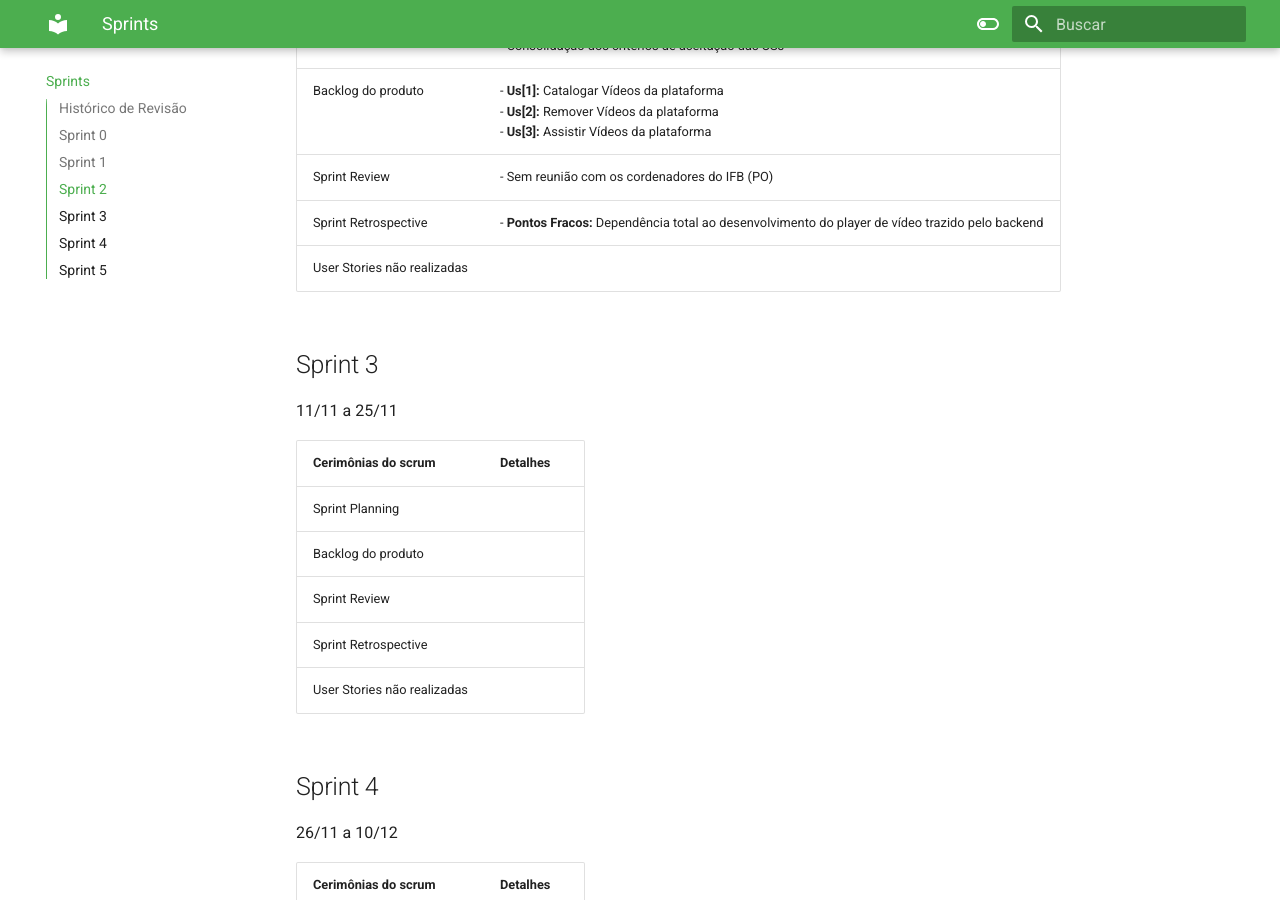
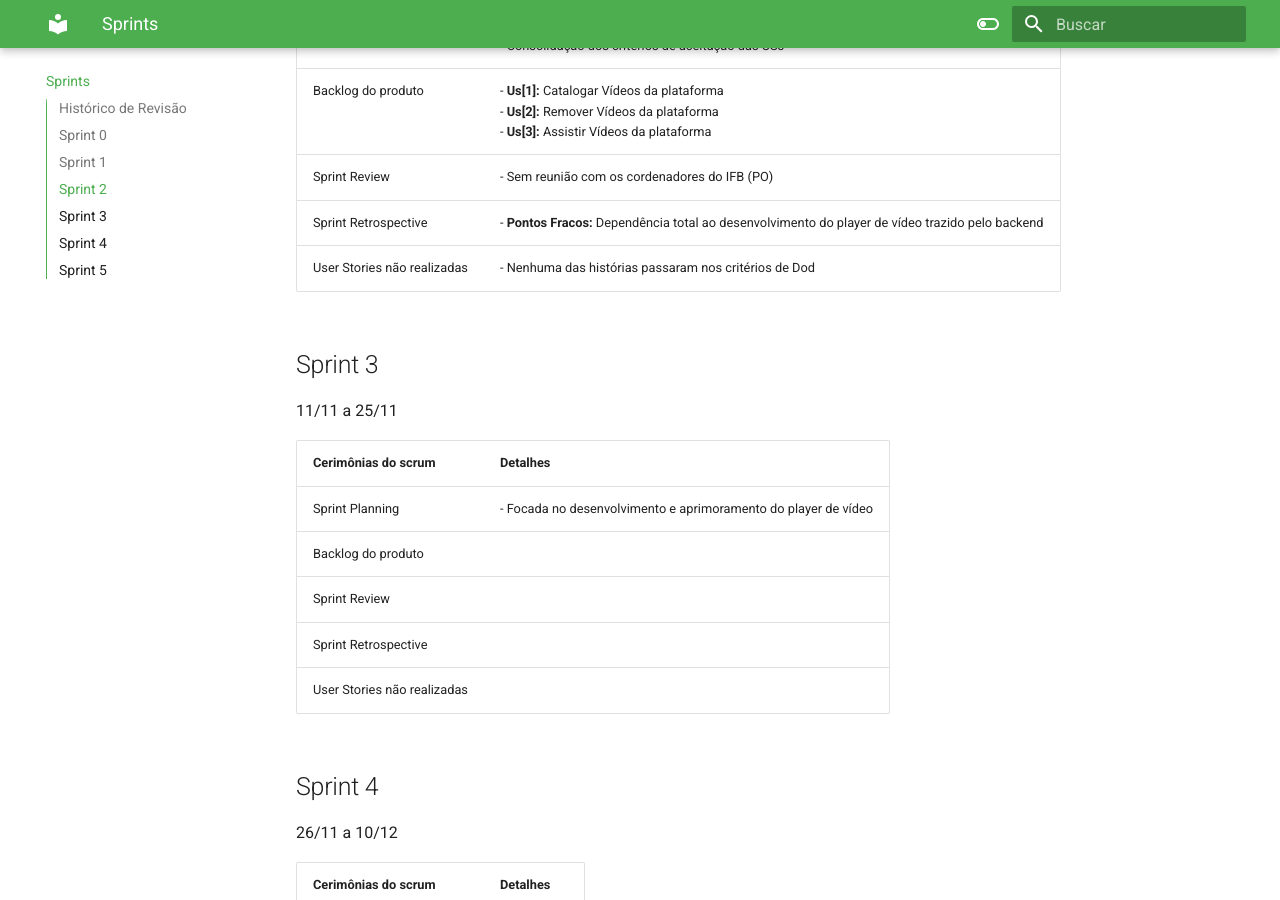
Before and after one commit to mdsreq-fga-unb/2023.2-EmaFlix, an MkDocs documentation site: the page built from docs/sprints.md, in a window 1280 px wide and 900 px high, scrolled down 1542 px. Built offline with MkDocs 1.6.1 and Material for MkDocs 9.7.7, drawn with Linux system fonts in a browser that asks for light colours.

Commit message:
fix sprint 2

```diff
--- a/docs/sprints.md
+++ b/docs/sprints.md
@@ -42,7 +42,7 @@ Sprint com cliente definido e com foco em levantar requisitos da aplicação web
 | Backlog do produto |  - **Us[1]:** Catalogar Vídeos da plataforma <br> - **Us[2]:** Remover Vídeos da plataforma <br> - **Us[3]:** Assistir Vídeos da plataforma |
 | Sprint Review | - Sem reunião com os cordenadores do IFB (PO) |
 | Sprint Retrospective | - **Pontos Fracos:** Dependência total ao desenvolvimento do player de vídeo trazido pelo backend |
-| User Stories não realizadas |
+| User Stories não realizadas | - Nenhuma das histórias passaram nos critérios de Dod |
 
 ## Sprint 3
 
@@ -50,7 +50,7 @@ Sprint com cliente definido e com foco em levantar requisitos da aplicação web
 
 | Cerimônias do scrum | Detalhes |
 |---------------------|----------|
-| Sprint Planning |
+| Sprint Planning | - Focada no desenvolvimento e aprimoramento do player de vídeo
 | Backlog do produto |
 | Sprint Review |
 | Sprint Retrospective |
```
Also changed, not shown: site/search/search_index.json, 1 other file.
